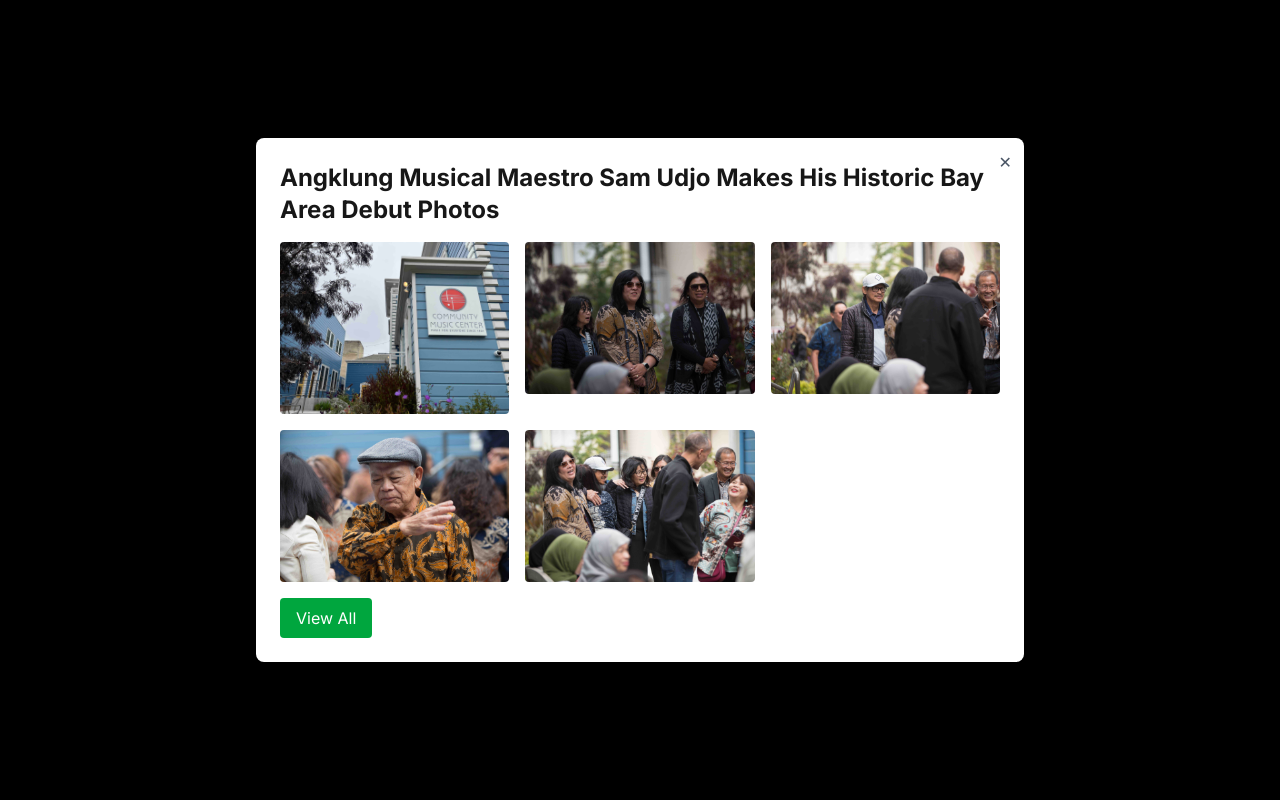
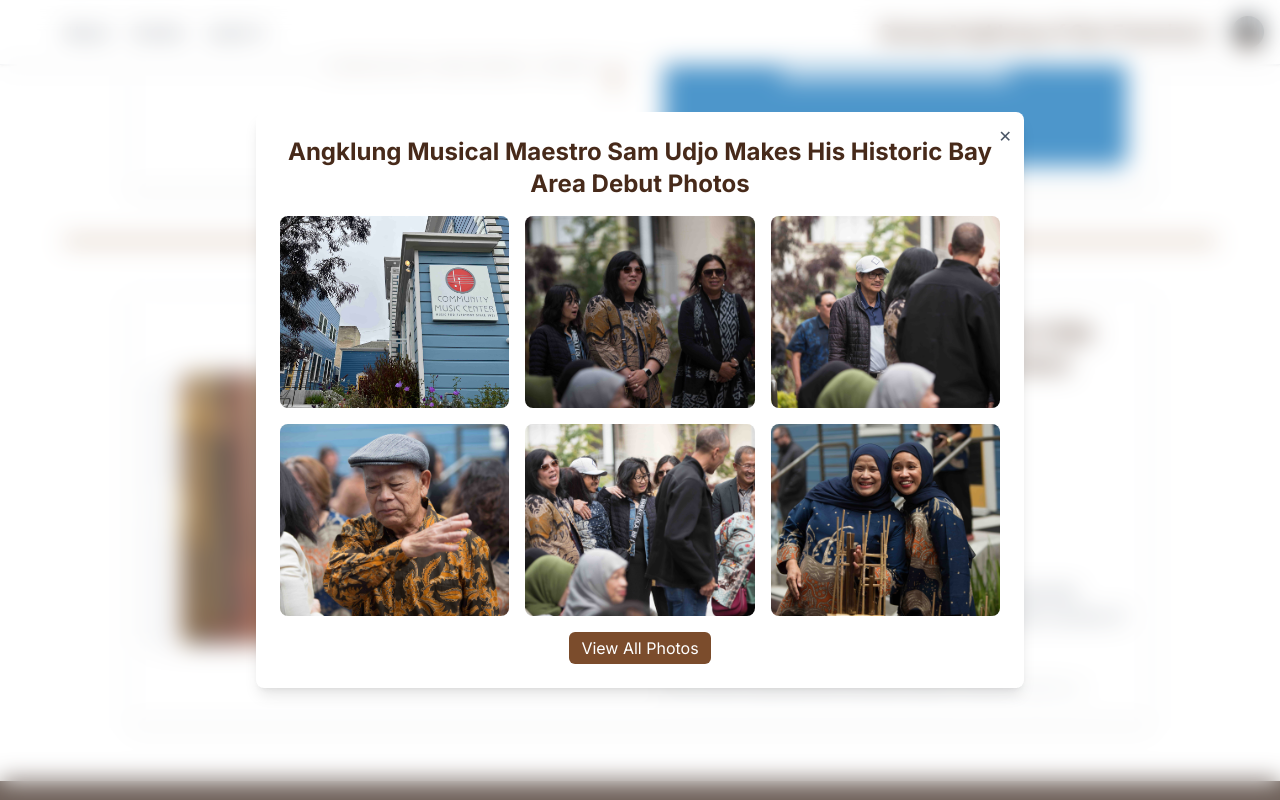
Before and after one commit to AlexHuynh35/HouseOfAngklung, a Next.js app: page / in a window 1280 px wide. Both pictures are taken after a click on the button "View Photo Gallery". Shown: the part 1508-2308 px from the top of the page. Built offline with nearby package versions, Linux system fonts and the light colour scheme.

Commit message:
updated event photo popup

```diff
--- a/src/components/photo_popup.tsx
+++ b/src/components/photo_popup.tsx
@@ -1,5 +1,6 @@
 'use client';
 
+import Image from "next/image";
 import Link from "next/link";
 import { useState } from "react";
 import { eventPhotoData } from "@/utils/eventPhotoData";
@@ -13,7 +14,7 @@ type PhotosPopupProps = {
 const PhotosPopup = ({ eventName, path, selectedImages }: PhotosPopupProps) => {
   const [isOpen, setIsOpen] = useState(false);
   const imageUrls = eventPhotoData(selectedImages, path);
-  const firstFive = imageUrls.slice(0, 5);
+  const firstSix = imageUrls.slice(0, 6);
 
   return (
     <div className="mb-1">
@@ -28,21 +29,28 @@ const PhotosPopup = ({ eventName, path, selectedImages }: PhotosPopupProps) => {
       </h1>
 
       {isOpen && (
-        <div className="fixed inset-0 bg-black bg-opacity-60 flex items-center justify-center z-50">
+        <div className="fixed inset-0 bg-white/30 backdrop-blur-md flex items-center justify-center z-50">
           <div className="bg-white p-6 rounded-lg max-w-3xl w-full shadow-lg relative">
-            <h2 className="text-2xl font-bold mb-4">{eventName} Photos</h2>
+            <h2 className="text-2xl text-brown-800 font-bold mb-4 text-center">{eventName} Photos</h2>
 
-            {/* First 5 images */}
+            {/* First 6 images */}
             <div className="grid grid-cols-2 md:grid-cols-3 gap-4">
-              {firstFive.map((src, idx) => (
-                <img key={idx} src={src} alt={`${eventName} ${idx + 1}`} className="w-full h-auto rounded" />
+              {firstSix.map((src, idx) => (
+                <div key={idx} className="relative w-full h-48">
+                  <Image
+                    src={src}
+                    alt={`event${idx + 1}`}
+                    fill
+                    className="object-cover rounded-lg"
+                  />
+                </div>
               ))}
             </div>
 
             {/* View All Button */}
-            <div className="mt-4">
-              <button className="bg-green-600 text-white px-4 py-2 rounded hover:bg-green-700">
-                <Link href="/gallery/maestro_sam_udjo">View All</Link>
+            <div className="mt-4 flex justify-center">
+              <button className="bg-brown-600 text-white px-3 py-1 rounded-md hover:bg-brown-700 transition-transform transform hover:scale-105">
+                <Link href="/gallery/maestro_sam_udjo">View All Photos</Link>
               </button>
             </div>
 
```
